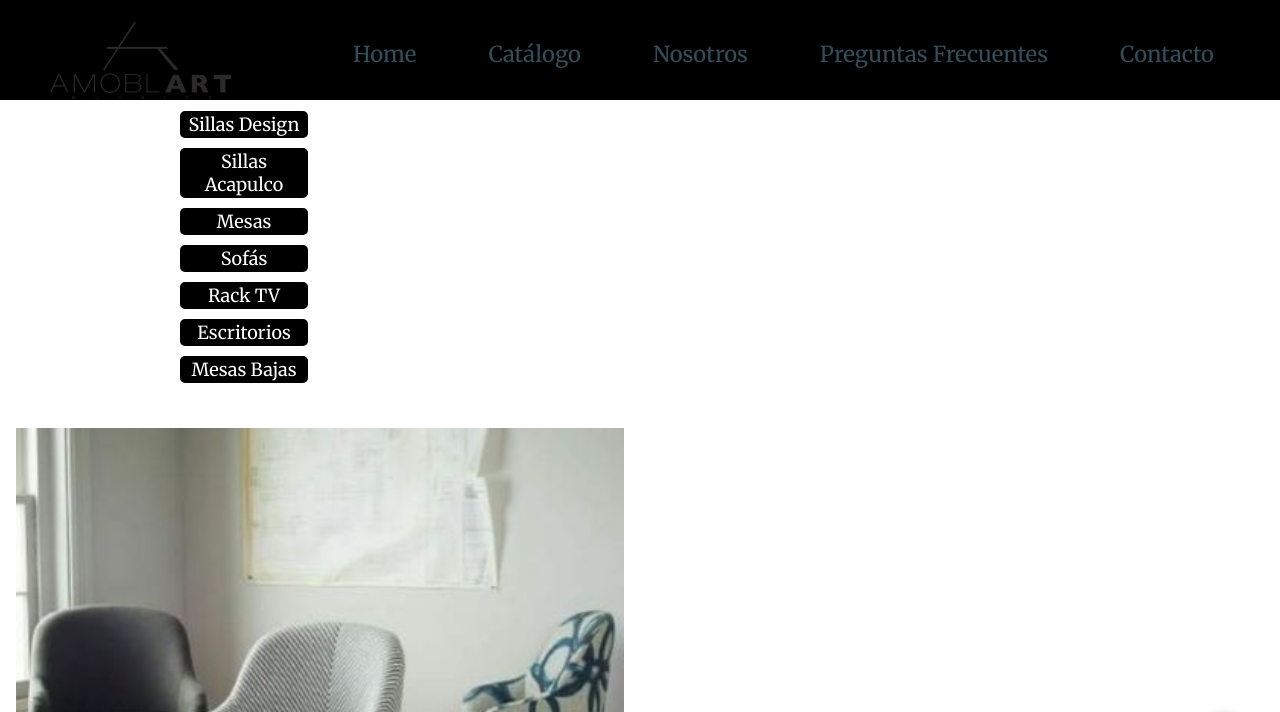
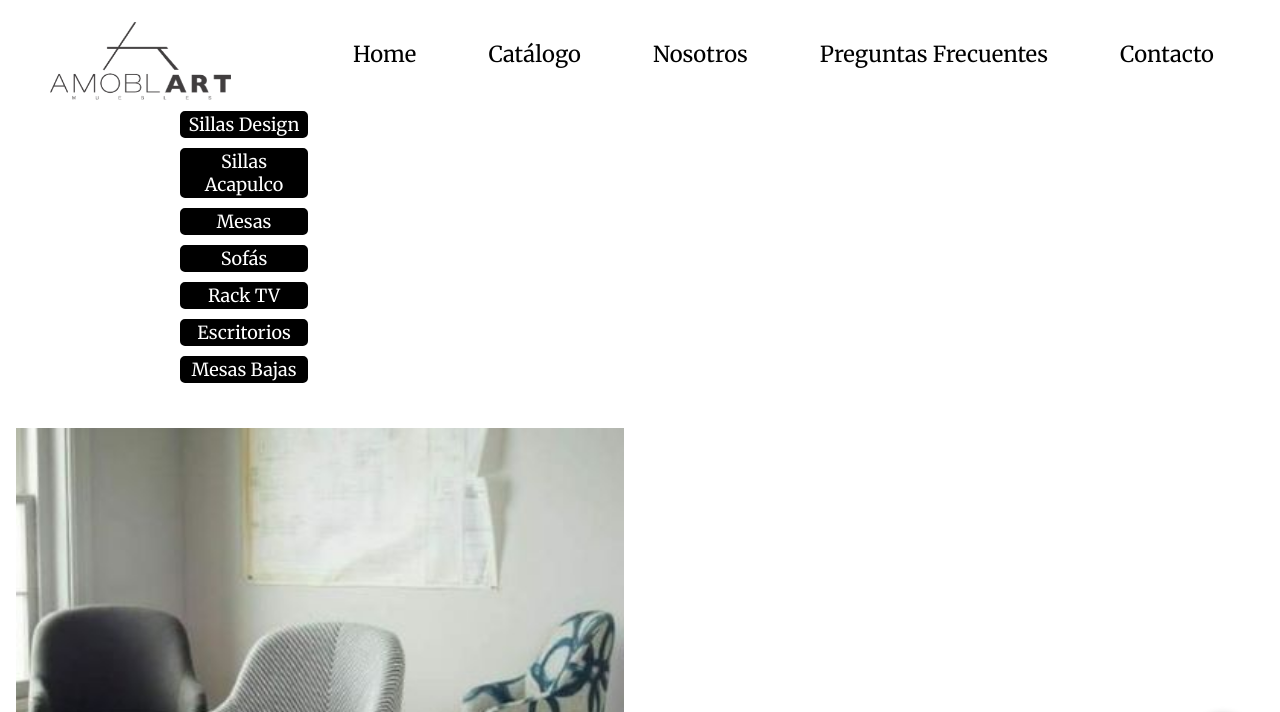
Before and after one commit to RocioBevilacqua/mobiliarioBevilacqua, a plain HTML site: page secciones/catalogo.html in a window 1280 px wide. Shown: the top 712 px of the page. Drawn offline with Linux system fonts and the light colour scheme; files whose address does not match are found by name.

Commit message:
agregue animaciones transformaciones y transiciones

```diff
--- a/estilos/style.css
+++ b/estilos/style.css
@@ -107,8 +107,8 @@
 
 @media (min-width:1024px) {
 .menuContainer {
-    color: #fff;
-    background-color: black;
+    color: black;
+    background-color: #fff;
     height: 100px;
 
     display: flex;
@@ -130,9 +130,17 @@
     text-decoration: none;
     font-size: 22px;
     font-family: 'Merriweather', serif;
-    color: #334e58;
+    color: black;
     margin: 40px 0;
+    transition: border-bottom 1s;
+    cursor: pointer;
 
+}
+
+.menu ul li a:hover{
+border-bottom: 2px solid #334e58;
+color: #334e58;
+padding-bottom: 2px;
 }
 
 .logoContainer {
@@ -142,8 +150,18 @@
 
 .logo {
     width: 100%;
+    animation-duration: 8s;
+    animation-name: aparecer;
+    animation-iteration-count: infinite;
+}
 
-
+@keyframes aparecer{
+    0%{
+        opacity: 0;
+    }
+    100%{
+        opacity: 1;
+    }
 }
 }
 /*MI PÁGINA PRINCIPAL*/
```
Also changed, not shown: index.html (+4 -1 lines).
